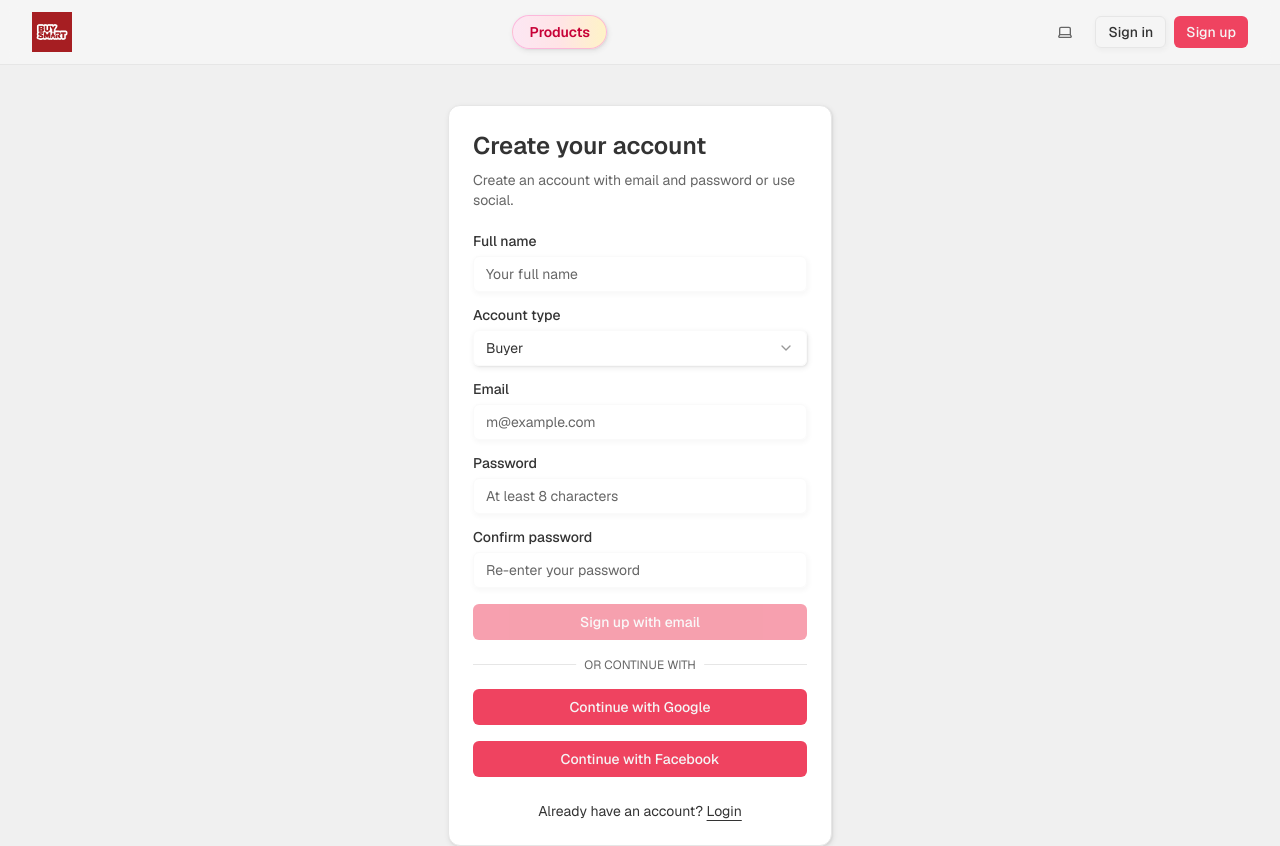
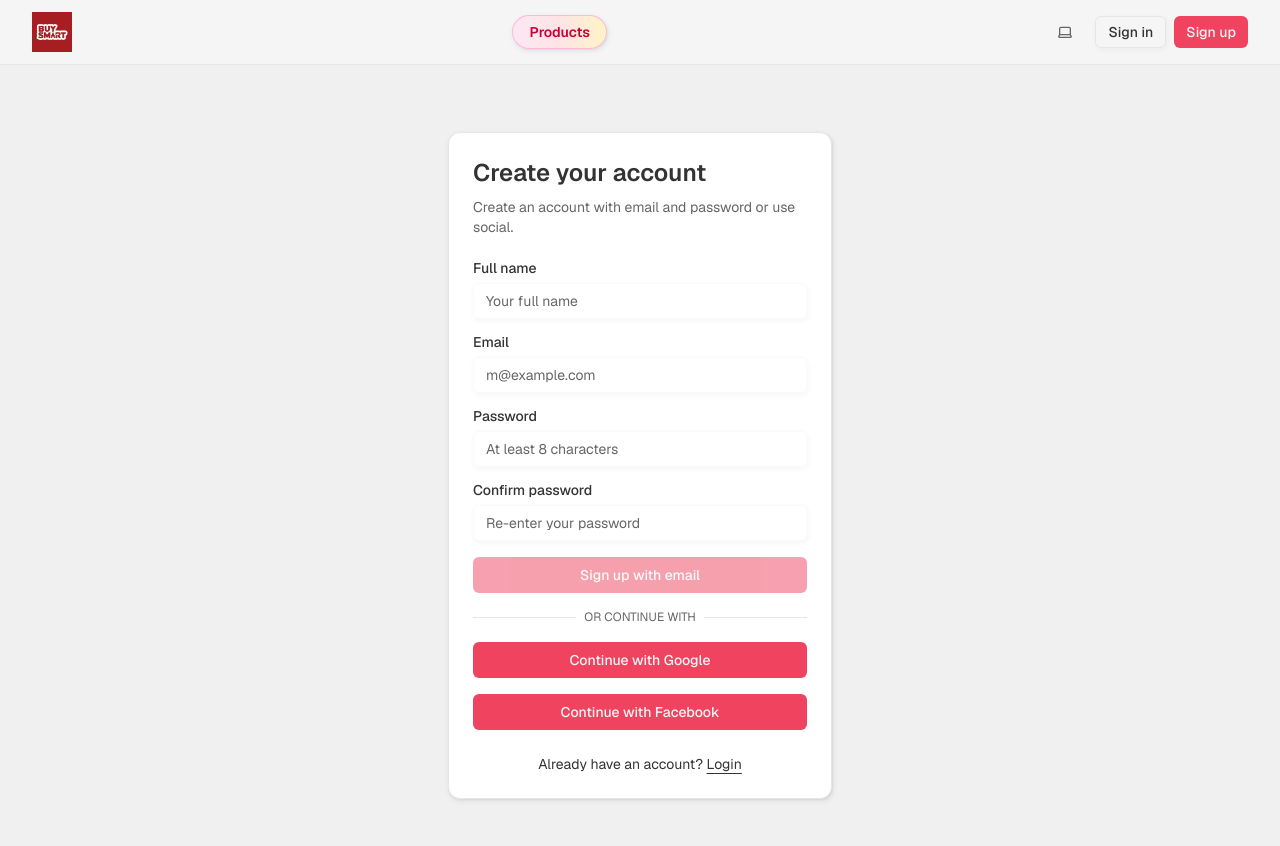
Before and after one commit to Sakhiur2022/BuySmart, a Next.js app in the folder main-app/: page /auth/sign-up in a window 1280 px wide. Shown: the top 846 px of the page. Built offline with nearby package versions, Linux system fonts and the light colour scheme; no server answers.

Commit message:
feat(auth): set default role to buyer and hide role selection in sign-up form

```diff
--- a/main-app/app/(auth)/auth/sign-up/page.tsx
+++ b/main-app/app/(auth)/auth/sign-up/page.tsx
@@ -3,7 +3,7 @@ import { SignUpForm } from '@/components/forms/sign-up-form';
 export default function Page() {
   return (
     <div className="w-full max-w-sm">
-      <SignUpForm />
+      <SignUpForm defaultRole="buyer" hideRoleSelect />
     </div>
   );
 }
```
